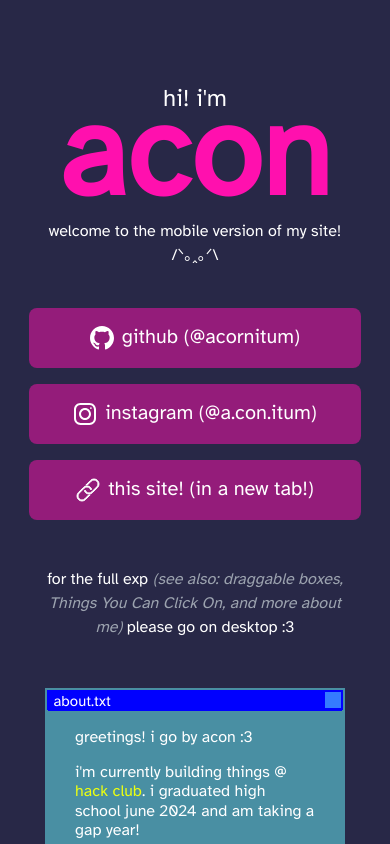
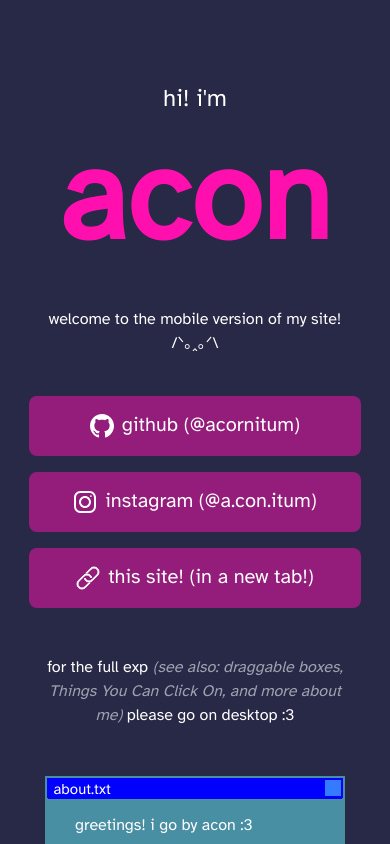
Before and after one commit to acornitum/personalsite, a React (Create React App) app: page / in a window 390 px wide. Shown: the top 844 px of the page. Built offline with nearby package versions, Linux system fonts and the light colour scheme.

Commit message:
mobile title text debugging

```diff
--- a/src/components/mobile.js
+++ b/src/components/mobile.js
@@ -7,7 +7,7 @@ export default function Mobile() {
         <p className="text-2xl flex flex-col justify-center items-center pb-6">
           hi! i'm
         </p>
-        <Title />
+        <Title2 />
         <p className="pt-10 p-2">
           welcome to the mobile version of my site! <br />
           /ᐠ｡ꞈ｡ᐟ\
@@ -50,12 +50,21 @@ function Title() {
       </div>
       <div className="absolute @apply -translate-x-[48%] -translate-y-[52%] left-2/4 top-2/4 text-cmykBlue title-font2">
         acon
-      </div>*/}
+      </div>
       <div className="absolute @apply -translate-x-2/4 -translate-y-2/4 left-2/4 top-2/4 text-cmykMag title-font3">
         acon
-      </div>
+      </div>*/}
     </div>
   );
+}
+
+function Title2() {
+  return(
+    <div className="text-9xl font-bold text-cmykMag">
+      acon
+    </div>
+  )
+
 }
 
 function Socials() {
```
